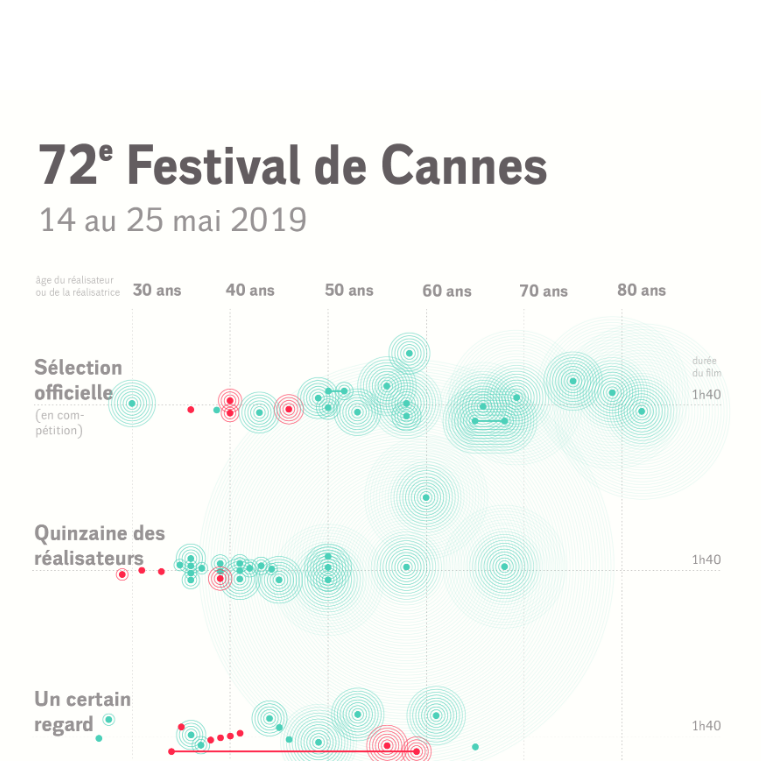
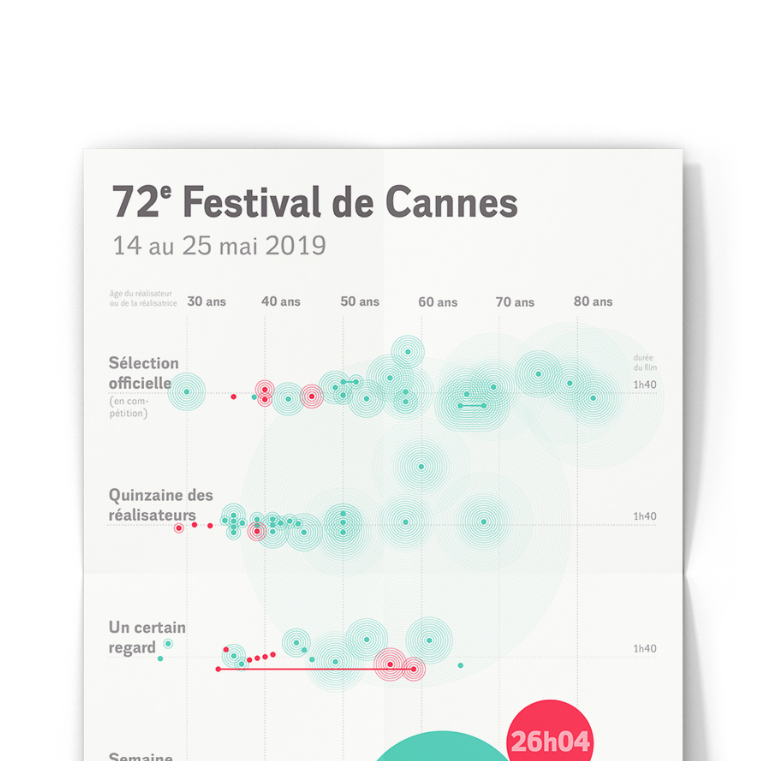
Before and after one commit to elsadl/elsadl.github.io, a plain HTML site: page cannes.html in a window 1280 px wide. Shown: the part 1079-1840 px from the top of the page, without its empty margins (258-1019 px from the left). Drawn offline with Linux system fonts and the light colour scheme.

Commit message:
cannes img

```diff
--- a/cannes.html
+++ b/cannes.html
@@ -30,7 +30,7 @@
 		<a class="more" href="ressources/cannes.pdf" target="_blank">Voir au format pdf</a><br>
 		<div class="image">
 			<img src="images/cannesrecherches.png" alt="recherches">
-			<img src="images/cannes.png" alt="poster">
+			<img class="mockup" src="images/cannesmockup.jpg" alt="poster">
 		</div>
 		<div class="project-nav">
 			<a class="previous" href="metro.html">←</a>
--- a/metro/css/styles.css
+++ b/metro/css/styles.css
@@ -227,6 +227,7 @@ footer:hover .minimetro {
 	width: 100%;
 	background-image: url(../images/accueil.jpeg);
 	background-size: cover;
+	background-origin: border-box;
 	background-position: center;
 	background-attachment: scroll;
 	margin-top: 20px;
--- a/styles.css
+++ b/styles.css
@@ -296,6 +296,11 @@ nav ul li + li {
 	margin-top: 0;
 }
 
+.project-focus .mockup {
+	position: relative;
+	left: 15px;
+}
+
 .project-nav {
 	display: inline-block;
 	max-width: 900px;
```
Also changed, not shown: carto.html (+1 -1 lines), images/cannes-mockup.jpg (added), images/cannesmockup.jpg (added), 1 other file.
